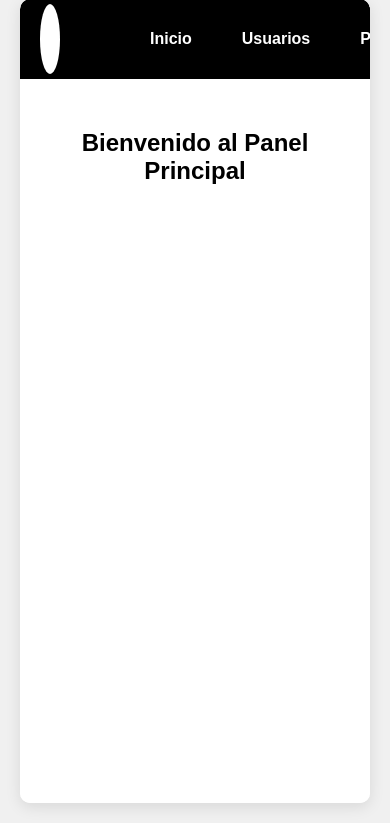
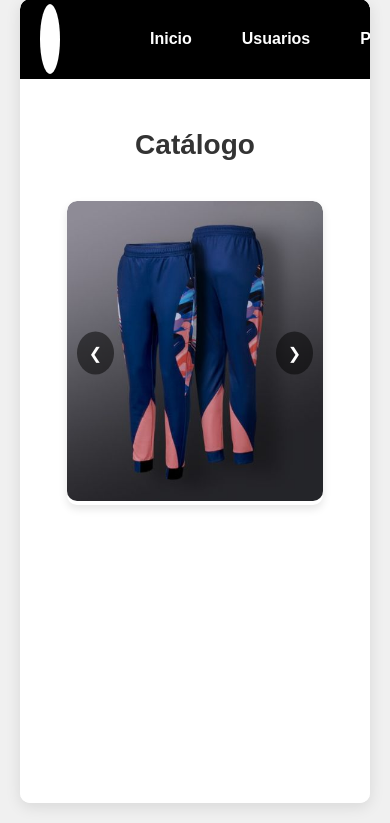
Before and after one commit to saritacanosierra/inventarioNj, a PHP site: page / in a window 390 px wide. Shown: the part 21-844 px from the top of the page. Run offline with PHP 8.4, Linux system fonts and the light colour scheme.

Commit message:
slider inicio
cambios de diseño con slider

```diff
--- /dev/null
+++ b/css/index.css
@@ -0,0 +1,78 @@
+.slider-container {
+    position: relative;
+    max-width: 800px;
+    margin: 20px auto;
+    overflow: hidden;
+    box-shadow: 0 4px 8px rgba(0, 0, 0, 0.1);
+    border-radius: 10px;
+}
+
+.slider {
+    display: flex;
+    transition: transform 0.5s ease-in-out;
+}
+
+.slide {
+    min-width: 100%;
+    box-sizing: border-box;
+}
+
+.slide img {
+    width: 100%;
+    height: 400px;
+    object-fit: cover;
+    border-radius: 10px;
+}
+
+.slider-btn {
+    position: absolute;
+    top: 50%;
+    transform: translateY(-50%);
+    background: rgba(0, 0, 0, 0.5);
+    color: white;
+    padding: 16px;
+    border: none;
+    cursor: pointer;
+    font-size: 18px;
+    border-radius: 50%;
+    transition: all 0.3s ease;
+    z-index: 10;
+}
+
+.slider-btn:hover {
+    background: rgba(0, 0, 0, 0.8);
+    transform: translateY(-50%) scale(1.1);
+}
+
+.prev {
+    left: 10px;
+}
+
+.next {
+    right: 10px;
+}
+
+/* Estilos para el título del catálogo */
+h2 {
+    text-align: center;
+    color: #333;
+    margin: 20px 0;
+    font-size: 28px;
+    font-weight: bold;
+}
+
+/* Estilos responsivos */
+@media (max-width: 768px) {
+    .slider-container {
+        max-width: 95%;
+    }
+
+    .slide img {
+        height: 300px;
+    }
+
+    .slider-btn {
+        padding: 12px;
+        font-size: 16px;
+    }
+}
--- a/index.php
+++ b/index.php
@@ -1,6 +1,15 @@
 <?php
 require 'conexion.php';
 
+// Definir las páginas disponibles
+$paginas = [
+    'usuarios' => 'pages/listar_usuarios.php',
+    'productos' => 'listar_producto.php',
+    'categorias' => 'listar_categorias.php'
+];
+
+// Obtener la página solicitada
+$pagina = isset($_GET['pagina']) ? $_GET['pagina'] : 'inicio';
 ?>
 
 <!DOCTYPE html>
@@ -10,40 +19,64 @@ require 'conexion.php';
     <meta name="viewport" content="width=device-width, initial-scale=1.0">
     <title>Menú Principal</title>
     <link rel="stylesheet" href="css/estilos.css">
+    <link rel="stylesheet" href="css/index.css">
     <link href="https://fonts.googleapis.com/icon?family=Material+Icons" rel="stylesheet">
 </head>
 <body>
     <div class="contenedor-principal">
+        <?php include 'components/header.php'; ?>
+        <div class="contenido">
+            <?php ?>
+            <h2>Catálogo</h2>
 
-            <?php include 'components/header.php'; ?>
+            <div class="slider-container">
+                <div class="slider">
+                    <?php
+                    $directorio = 'uploads/productos/';
+                    $imagenes = glob($directorio . '*.{jpg,jpeg,png,gif}', GLOB_BRACE);
+
+                    foreach($imagenes as $imagen) {
+                        echo '<div class="slide">';
+                        echo '<img src="' . $imagen . '" alt="Producto">';
+                        echo '</div>';
+                    }
+                    ?>
+                </div>
+                <button class="slider-btn prev">❮</button>
+                <button class="slider-btn next">❯</button>
+            </div>
 
 
-        <div class="contenido">
-            <?php
-                if (isset($_GET['pagina'])) {
-                    $pagina = $_GET['pagina'];
-                    switch ($pagina) {
-                        case 'usuarios':
-                            echo '<h2>Gestión de Usuarios</h2>';
-                            // Aquí incluirías el contenido para la gestión de usuarios
-                            break;
-                        case 'productos':
-                            echo '<h2>Gestión de Productos</h2>';
-                            // Aquí incluirías el contenido para la gestión de productos
-                            break;
-                        case 'categorias':
-                            echo '<h2>Gestión de Categorías</h2>';
-                            // Aquí incluirías el contenido para la gestión de categorías
-                            break;
-                        default:
-                            echo '<h2 id="bienvenida">Bienvenido al Panel Principal</h2>';
-                            // Aquí podrías mostrar un panel principal o información general
-                            break;
+            <script>
+                document.addEventListener('DOMContentLoaded', function() {
+                    const slider = document.querySelector('.slider');
+                    const slides = document.querySelectorAll('.slide');
+                    const prevBtn = document.querySelector('.prev');
+                    const nextBtn = document.querySelector('.next');
+                    let currentSlide = 0;
+
+                    function updateSlider() {
+                        slider.style.transform = `translateX(-${currentSlide * 100}%)`;
                     }
-                } else {
-                    echo '<h2 id="bienvenida">Bienvenido al Panel Principal</h2>';
-                }
-            ?>
+
+                    function nextSlide() {
+                        currentSlide = (currentSlide + 1) % slides.length;
+                        updateSlider();
+                    }
+
+                    function prevSlide() {
+                        currentSlide = (currentSlide - 1 + slides.length) % slides.length;
+                        updateSlider();
+                    }
+
+                    // Auto slide cada 5 segundos
+                    setInterval(nextSlide, 5000);
+
+                    // Eventos de botones
+                    nextBtn.addEventListener('click', nextSlide);
+                    prevBtn.addEventListener('click', prevSlide);
+                });
+            </script>
         </div>
     </div>
 </body>
```
Also changed, not shown: listar_categorias.php (+1 -37 lines), css/listarCategoria.css (deleted), uploads/productos/683550e903502.jpg (added).
